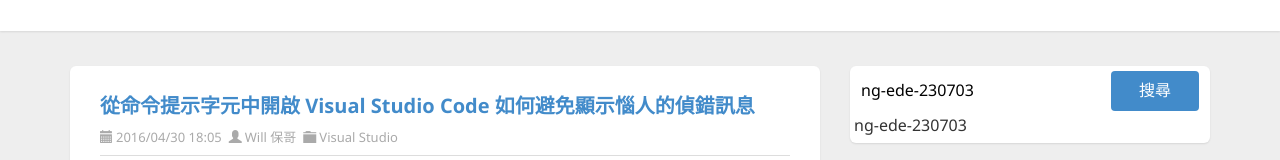
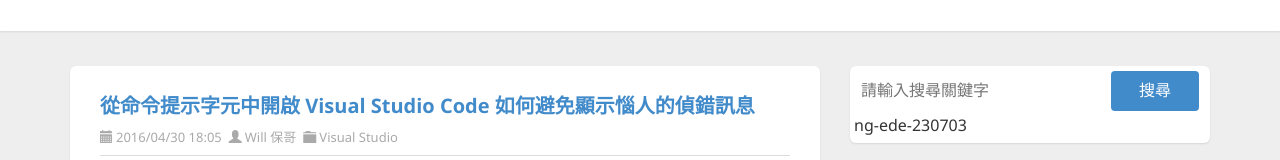
Before and after one commit to coolrare/ng-ede-230703, an Angular app: page / in a window 1280 px wide. Shown: the part 188-348 px from the top of the page. Built offline with nearby package versions, Linux system fonts and the light colour scheme.

Commit message:
示範使用範本參考變數

```diff
--- a/src/app/app.component.html
+++ b/src/app/app.component.html
@@ -175,8 +175,8 @@
         <div class="widget search">
           <div class="widget-content">
             <div id="searchbox">
-              <input type="text" placeholder="請輸入搜尋關鍵字" accesskey="s" [(ngModel)]="keyword" />
-              <input type="button" value="搜尋" id="searchbutton" />
+              <input #tKeyword type="text" placeholder="請輸入搜尋關鍵字" accesskey="s" (keyup.enter)="doSearch(tKeyword.value)" />
+              <input type="button" value="搜尋" (click)="doSearch(tKeyword.value)" />
               {{ keyword }}
             </div>
           </div>
--- a/src/app/app.component.ts
+++ b/src/app/app.component.ts
@@ -7,4 +7,9 @@
 })
 export class AppComponent {
   keyword = 'ng-ede-230703';
+
+  doSearch(value: string) {
+    console.log(`Search keyword: ${value}`);
+    this.keyword = value;
+  }
 }
```
